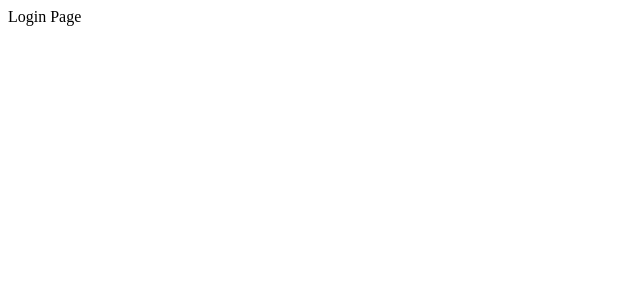
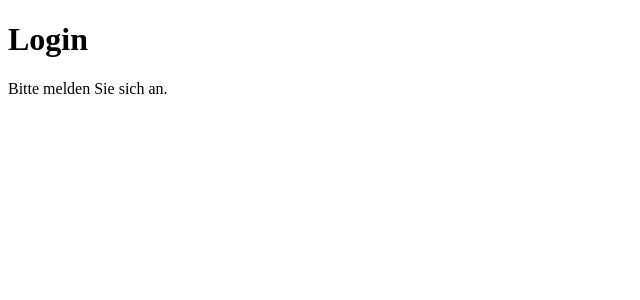
Before and after one commit to ToxIT843/activo-ki-dashboard, a Next.js app: page /login in a window 1280 px wide. Shown: the top 300 px of the page, without its empty margins (0-640 px from the left). Built offline with nearby package versions, Linux system fonts and the light colour scheme.

Commit message:
Update login.tsx

```diff
--- a/pages/login.tsx
+++ b/pages/login.tsx
@@ -1,3 +1,8 @@
-export default function LoginPage() {
-  return <div>Login Page</div>;
+export default function Login() {
+  return (
+    <div>
+      <h1>Login</h1>
+      <p>Bitte melden Sie sich an.</p>
+    </div>
+  );
 }
```
